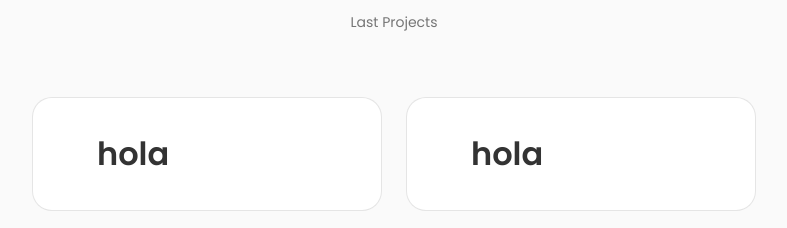
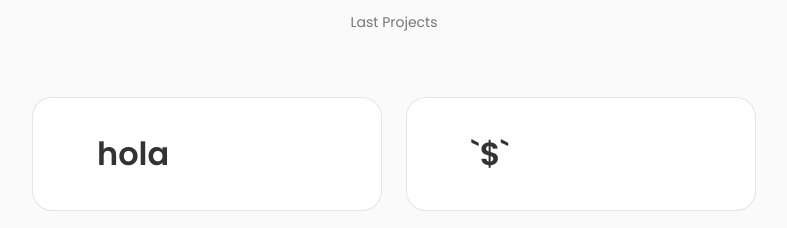
Before and after one commit to MarcoRosselDev/portfolio-3d, a React (Create React App) app: page / in a window 1280 px wide. Shown: the part 1861-2089 px from the top of the page, without its empty margins (246-1033 px from the left). Built offline with nearby package versions, Linux system fonts and the light colour scheme.

Commit message:
data.found info

```diff
--- a/src/components/portfolio/Portfolio.jsx
+++ b/src/components/portfolio/Portfolio.jsx
@@ -1,5 +1,6 @@
 import React from "react";
 import "./portfolio.css";
+import data from "./data";
 
 const Portfolio = (dark) => {
   return (
@@ -12,7 +13,7 @@ const Portfolio = (dark) => {
             <h1>hola</h1>
           </div>
           <div className="portfolio__container portfolio__content">
-            <h1>hola</h1>
+            <h1>`${data.title}`</h1>
           </div>
         </div>
       </div>
--- a/src/components/portfolio/data.js
+++ b/src/components/portfolio/data.js
@@ -1,4 +1,4 @@
-const projects = [
+export default [
   {
     id: 1,
     title: "Fitnes Page",
```
